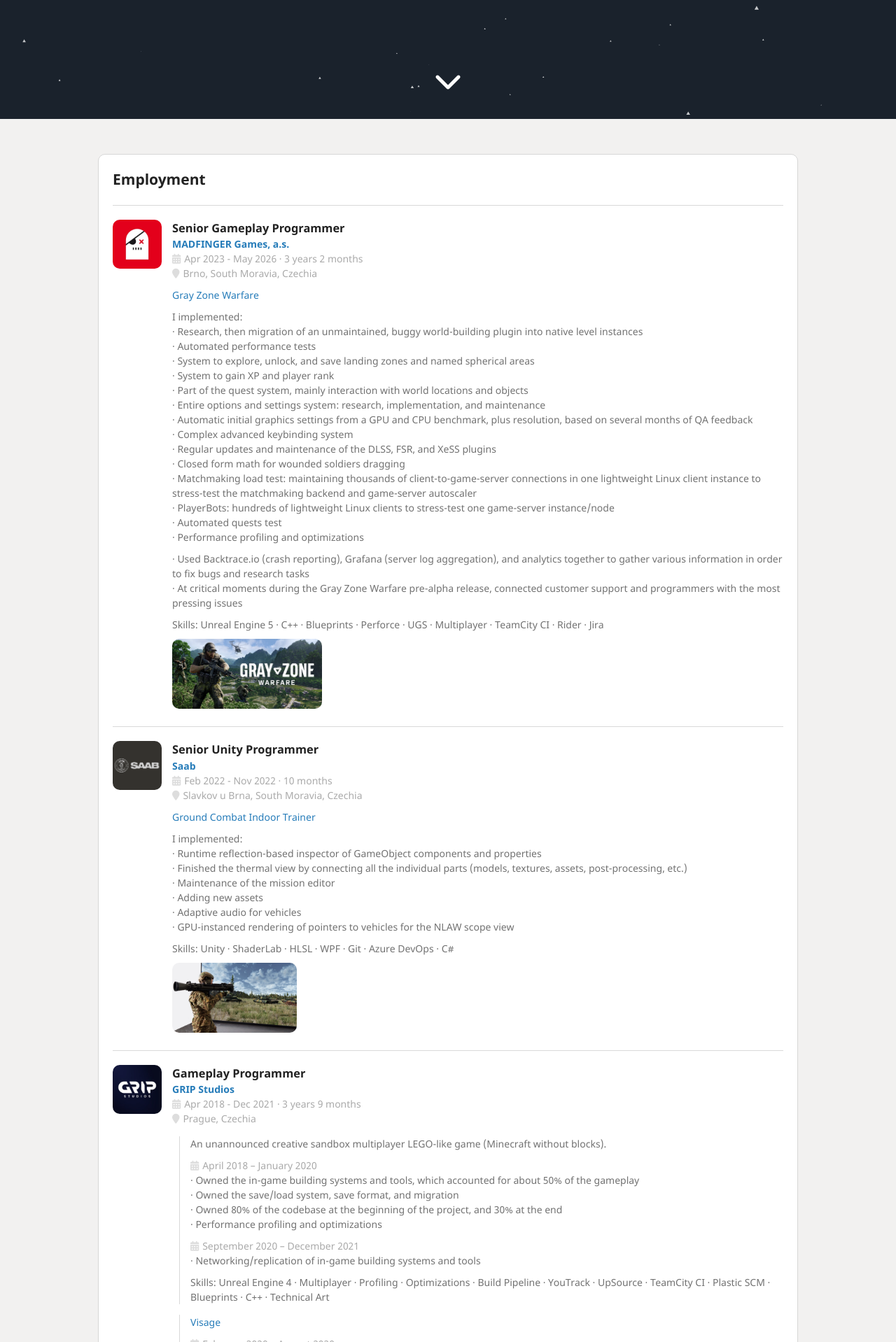
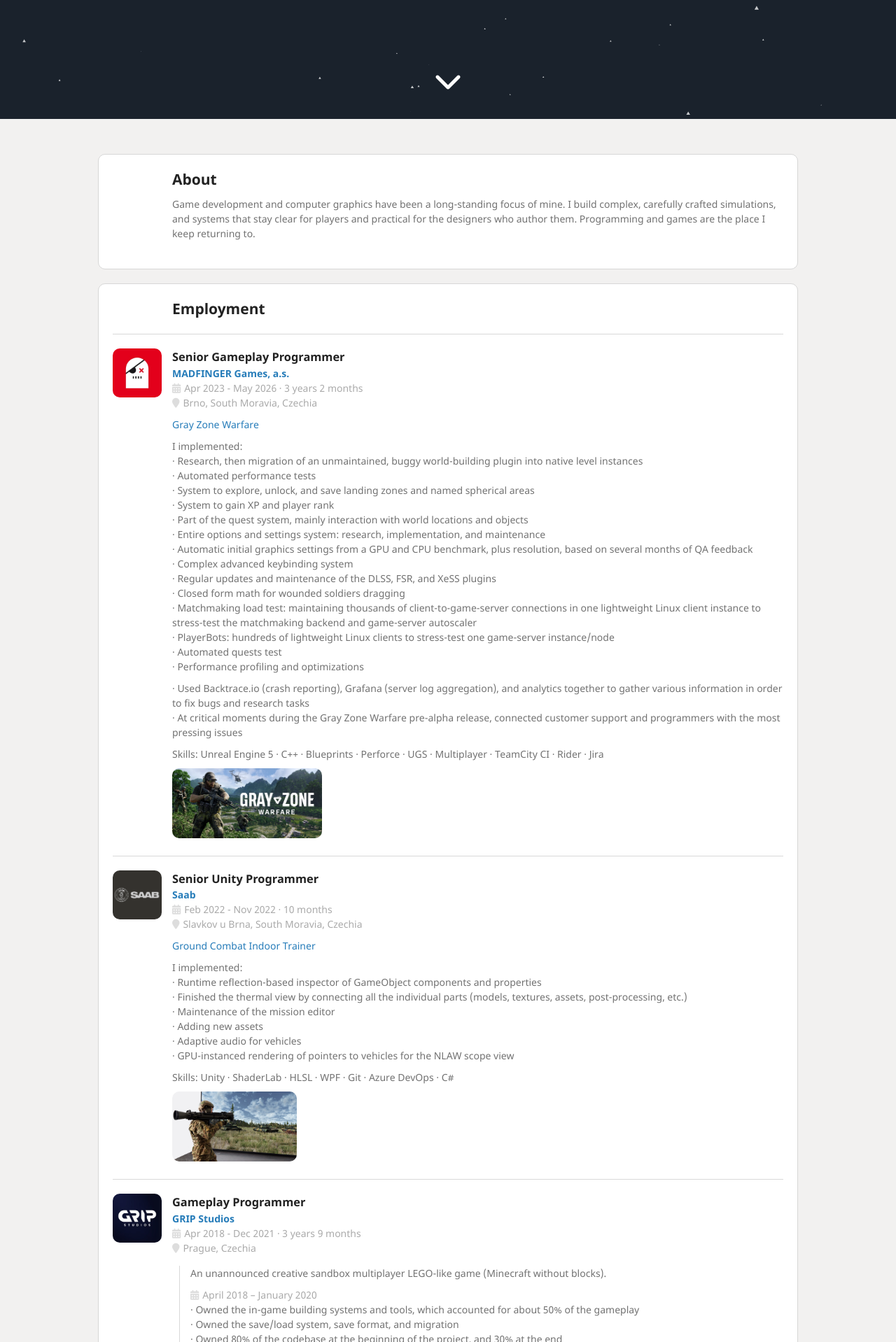
Before and after one commit to JakubNei/jakubnei.github.io, a Jekyll site: the page built from index.html, in a window 1280 px wide. Shown: the part 730-2648 px from the top of the page at 70% size. Built offline with Jekyll 4.4.1, drawn with Linux system fonts in a browser that asks for light colours; nearby versions of some CDN libraries; some of the changed text lies outside the part shown.

Commit message:
Add an About section and align portfolio headers with the content column.
Co-authored-by: Cursor <cursoragent@cursor.com>

```diff
--- a/pages/portfolio/portfolio.html
+++ b/pages/portfolio/portfolio.html
@@ -4,6 +4,13 @@
 <link rel="stylesheet" href="{{'/pages/portfolio/portfolio.css?v=" | append: site.github.build_revisio' | relative_url }}">
 
 <div id="portfolio">
+
+<section>
+	<header>
+		<h2>About</h2>
+		<div>Game development and computer graphics have been a long-standing focus of mine. I build complex, carefully crafted simulations, and systems that stay clear for players and practical for the designers who author them. Programming and games are the place I keep returning to.</div>
+	</header>
+</section>
 
 <section>
 	<header><h2>Employment</h2></header>
@@ -124,7 +131,7 @@
 	<section class="job">
 		<img src="{{'pages/portfolio/logo-tieto.jpg' | relative_url }}">
 		<aside>
-			<h3 class="role">Web Developer</h3>
+			<h3 class="role">Full Stack Developer</h3>
 			<h4 class="company"><a href="https://www.tietoevry.com/" target="_blank">Tieto</a></h4>
 			<div class="when">May 2016 - Mar 2018 · 1 year 11 months</div>
 			<div class="location">Ostrava, Moravia-Silesia, Czechia</div>
--- a/pages/portfolio/portfolio.sass
+++ b/pages/portfolio/portfolio.sass
@@ -15,6 +15,7 @@
 
 		&>header
 			margin-bottom: 20px
+			margin-left: 85px
 			div
 				margin-top: 8px
 
```
